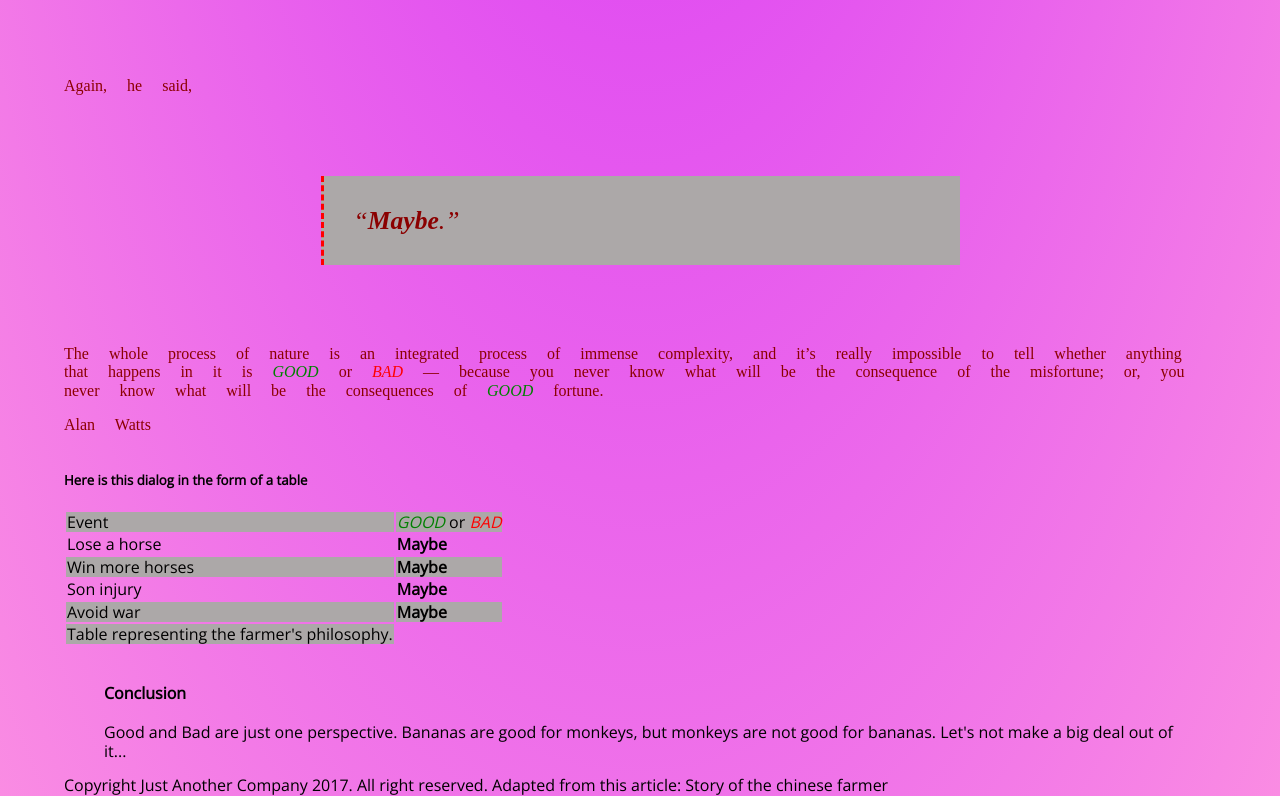
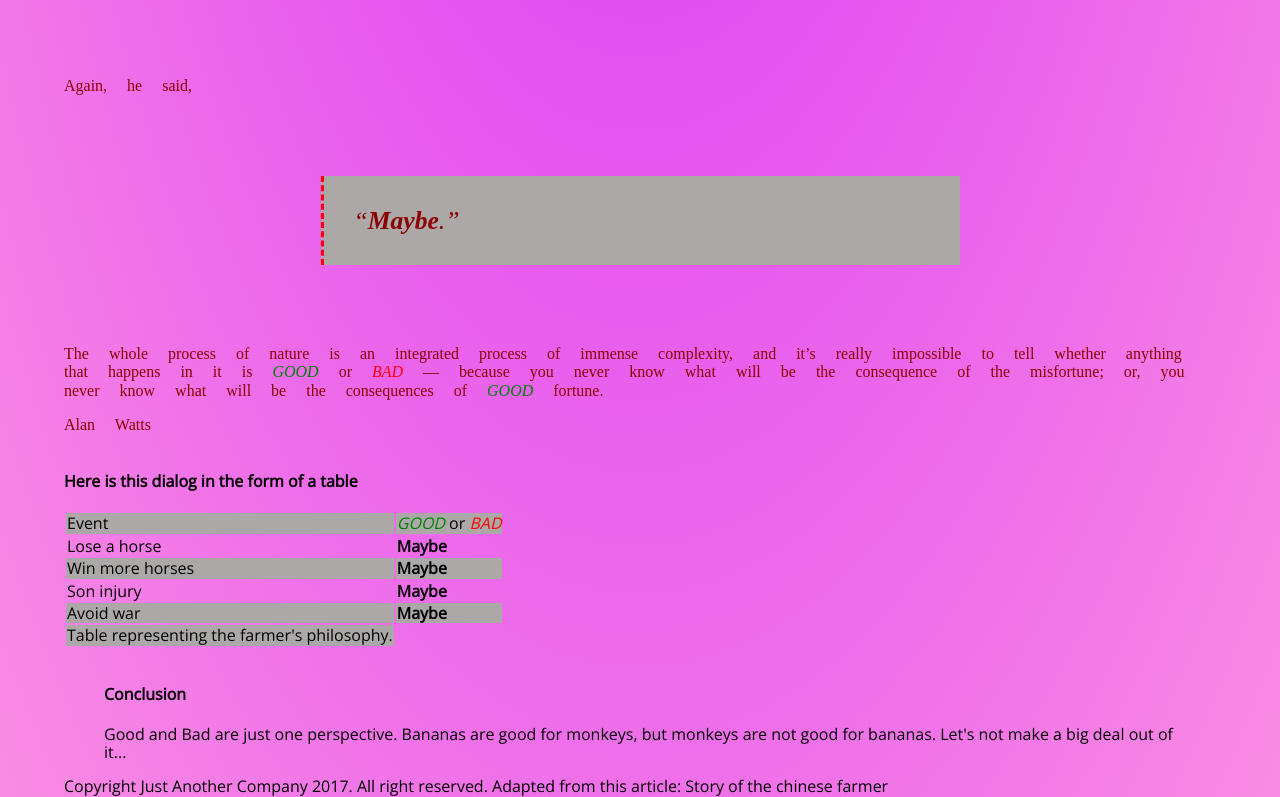
Before and after one commit to Beardificent/progressive-enhancement, a plain HTML site: page index.html in a window 1280 px wide. Shown: the part 2404-3201 px from the top of the page. Drawn offline with nearby package versions, Linux system fonts and the light colour scheme.

Commit message:
header edit

```diff
--- a/index.html
+++ b/index.html
@@ -58,7 +58,7 @@
 </article>
 
 <article class="table">
-<h5>Here is this dialog in the form of a table</h5>
+<h4>Here is this dialog in the form of a table</h4>
 <table>
     <tbody>
     <tr>
```
